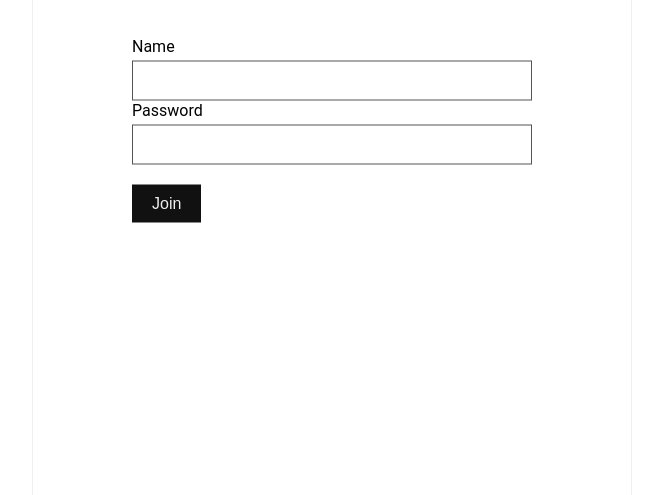
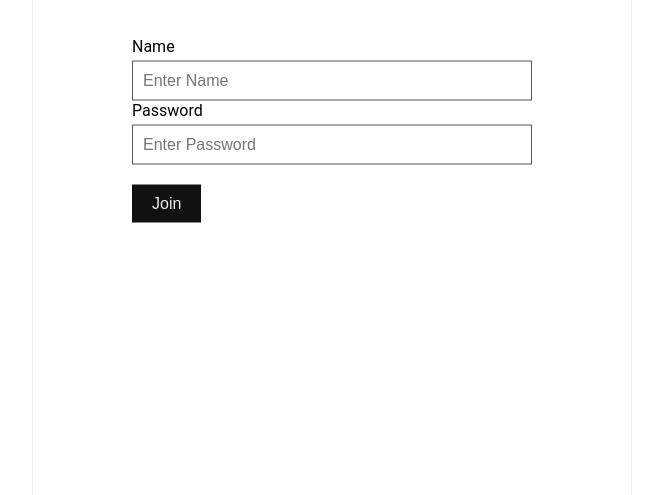
Before and after one commit to AggarwalVansh/WhisperLink, a website: page public/index.html in a window 1280 px wide. Shown: the part 305-800 px from the top of the page, without its empty margins (308-971 px from the left). Drawn offline with nearby package versions, Linux system fonts and the light colour scheme; no server answers.

Commit message:
Update index.html

```diff
--- a/public/index.html
+++ b/public/index.html
@@ -3,7 +3,7 @@
   <head>
     <meta charset="UTF-8" />
     <title>WhisperLink</title>
-        <meta name="viewport" content="width=device-width, initial-scale=1.0">
+    <meta name="viewport" content="width=device-width, initial-scale=1.0" />
     <link rel="icon" type="image/x-icon" href="./core/index.ico" />
     <link rel="stylesheet" type="text/css" href="style.css" />
   </head>
@@ -14,9 +14,9 @@
           <h2>Join WhisperLink</h2>
           <div class="form-input">
             <label>Name</label>
-            <input type="text" id="username" />
+            <input type="text" id="username" placeholder="Enter Name" />
             <label>Password</label>
-            <input type="password" id="pw" />
+            <input type="password" id="pw" placeholder="Enter Password" />
           </div>
           <div class="form-input">
             <button id="join-user">Join</button>
@@ -41,7 +41,7 @@
         </div>
         <div class="messages"></div>
         <div class="typebox">
-          <input type="text" id="message-input" />
+          <input type="text" id="message-input" placeholder="Enter Message" />
           <button id="send-message">Send</button>
         </div>
       </div>
```
